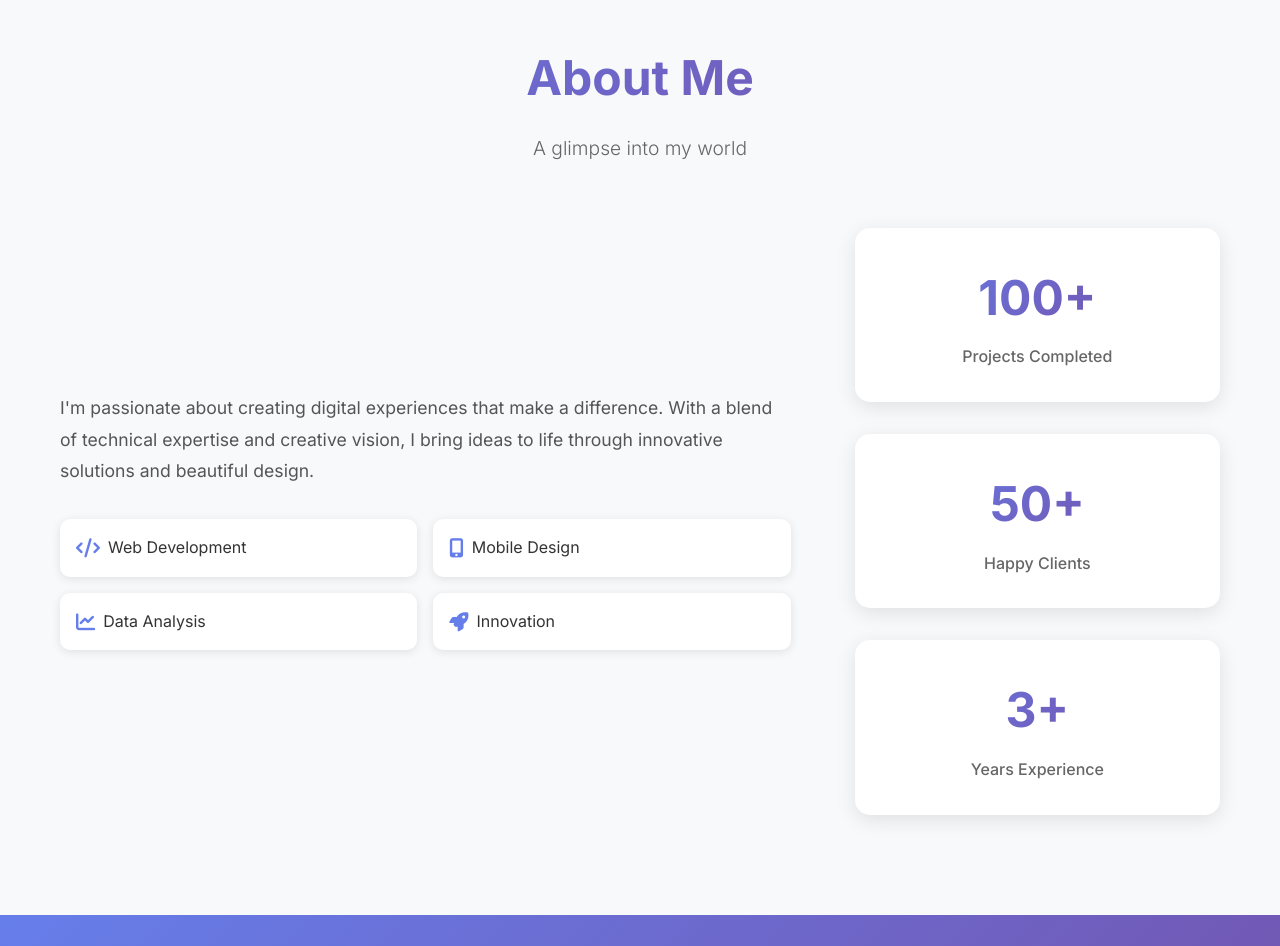
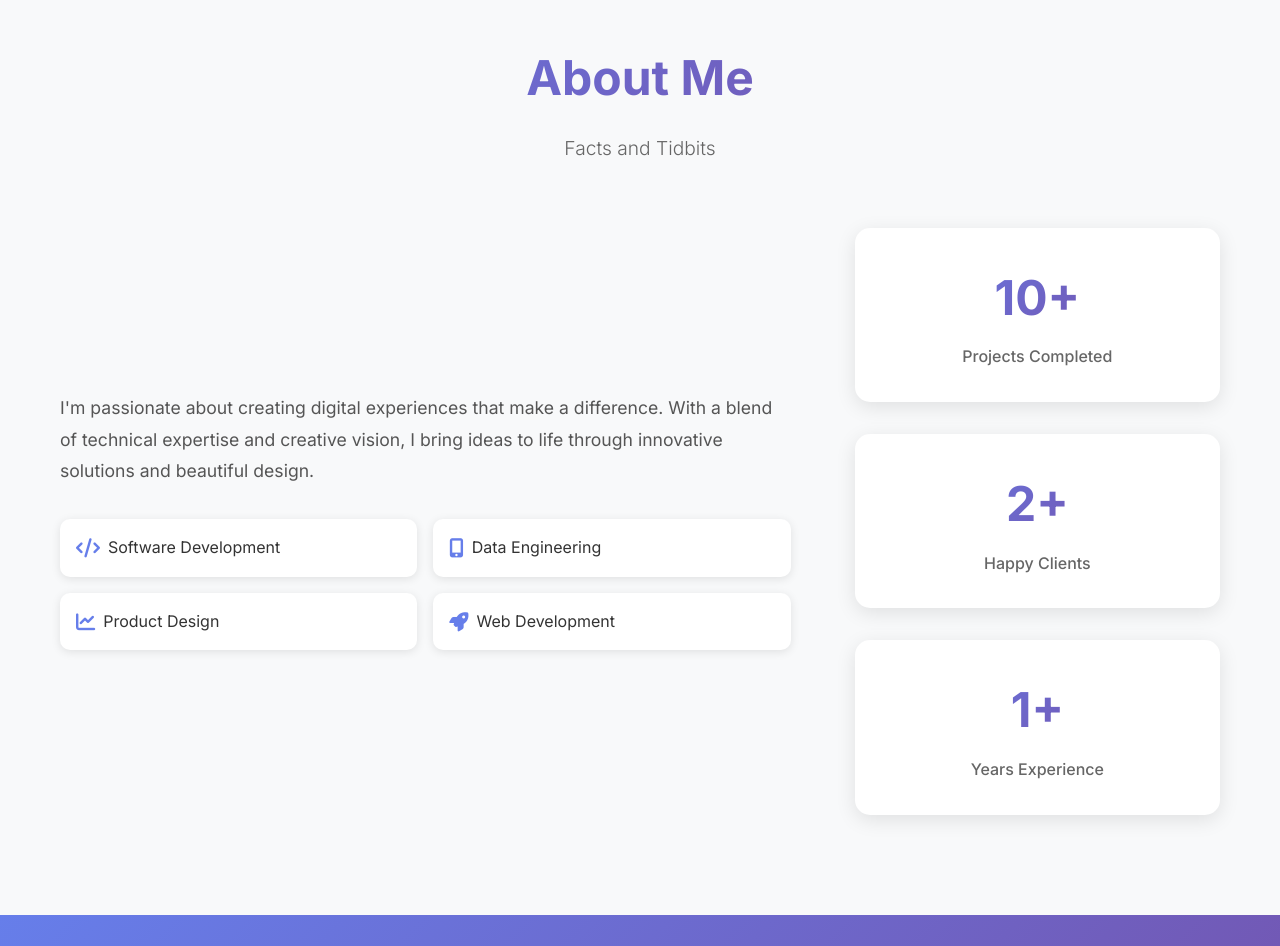
Before and after one commit to michael-luther-shen/my-website, a plain HTML site: page docs/index.html in a window 1280 px wide. Shown: the part 860-1806 px from the top of the page. Drawn offline with Linux system fonts and the light colour scheme.

Commit message:
Update index.html

```diff
--- a/docs/index.html
+++ b/docs/index.html
@@ -83,7 +83,7 @@
     <div class="container">
       <div class="section-header">
         <h2 class="section-title">About Me</h2>
-        <p class="section-subtitle">A glimpse into my world</p>
+        <p class="section-subtitle">Facts and Tidbits</p>
       </div>
       <div class="about-content">
         <div class="about-text">
@@ -95,33 +95,33 @@
           <div class="skills">
             <div class="skill-item">
               <i class="fas fa-code"></i>
-              <span>Web Development</span>
+              <span>Software Development</span>
             </div>
             <div class="skill-item">
               <i class="fas fa-mobile-alt"></i>
-              <span>Mobile Design</span>
+              <span>Data Engineering</span>
             </div>
             <div class="skill-item">
               <i class="fas fa-chart-line"></i>
-              <span>Data Analysis</span>
+              <span>Product Design</span>
             </div>
             <div class="skill-item">
               <i class="fas fa-rocket"></i>
-              <span>Innovation</span>
+              <span>Web Development</span>
             </div>
           </div>
         </div>
         <div class="about-stats">
           <div class="stat-item">
-            <div class="stat-number">100+</div>
+            <div class="stat-number">10+</div>
             <div class="stat-label">Projects Completed</div>
           </div>
           <div class="stat-item">
-            <div class="stat-number">50+</div>
+            <div class="stat-number">2+</div>
             <div class="stat-label">Happy Clients</div>
           </div>
           <div class="stat-item">
-            <div class="stat-number">3+</div>
+            <div class="stat-number">1+</div>
             <div class="stat-label">Years Experience</div>
           </div>
         </div>
```
